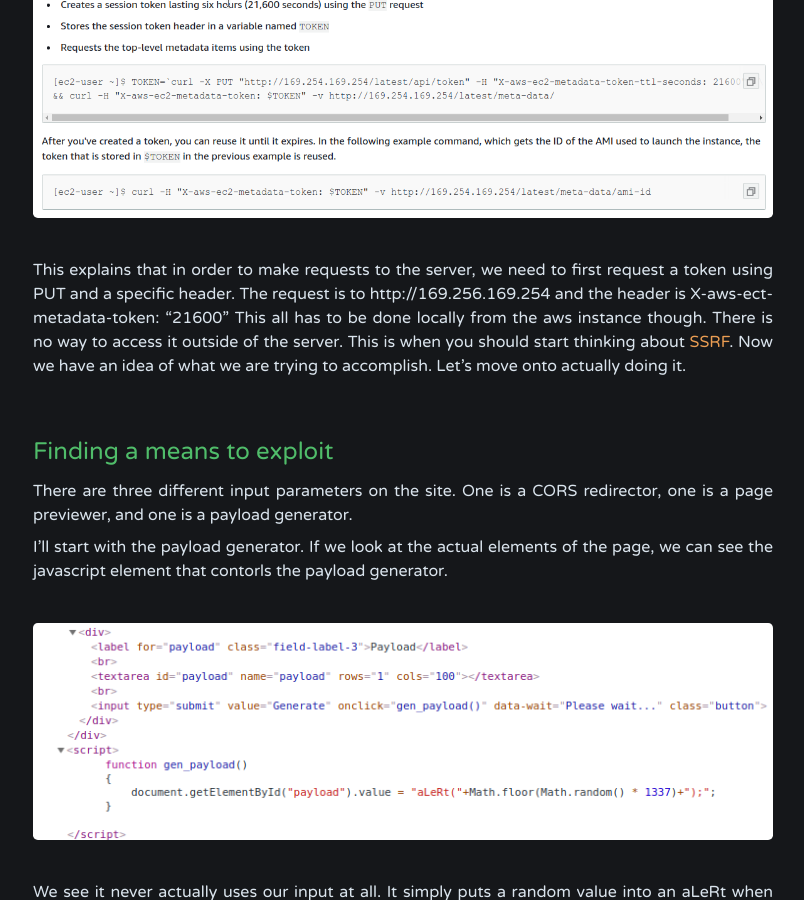
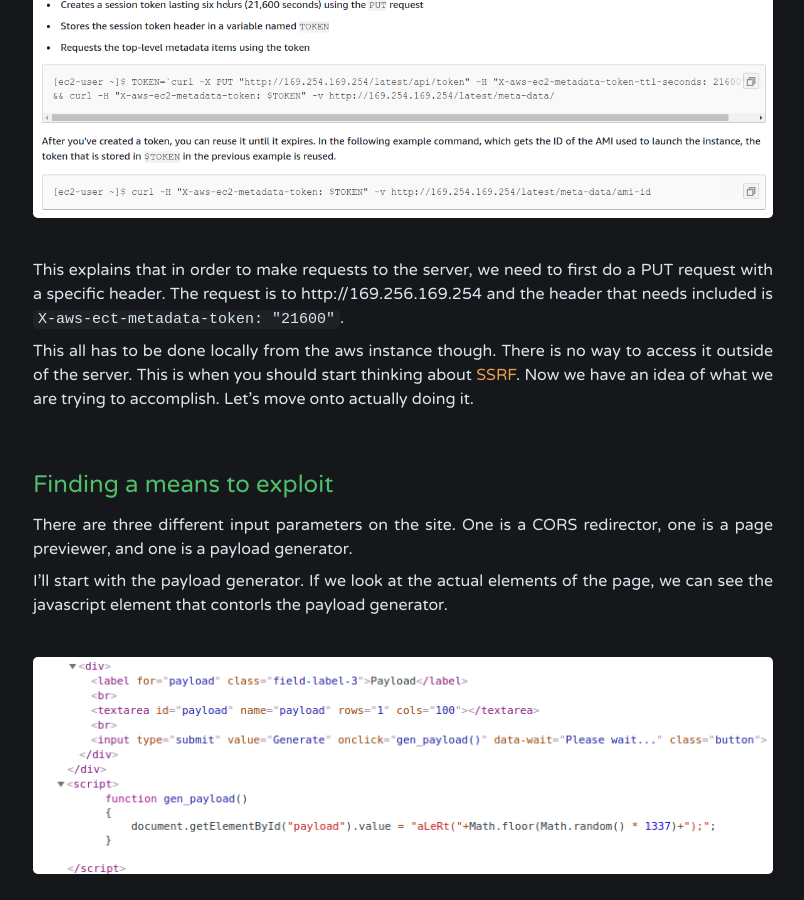
Before and after one commit to debugmen/debugmen.github.io, a Jekyll site: the page built from _posts/2021-02-23-hacker_tools.md, in a window 1280 px wide and 900 px high, scrolled down 1934 px. Shown: the whole window, without its empty margins (237-1041 px from the left). Built offline with Jekyll 4.4.1, drawn with Linux system fonts in a browser that asks for light colours; some of the changed text lies outside the part shown.

Commit message:
Fixed another typo

```diff
--- a/_posts/2021-02-23-hacker_tools.md
+++ b/_posts/2021-02-23-hacker_tools.md
@@ -55,8 +55,9 @@ Just from looking at the release notes, it's safe to assume that this is going t
 &nbsp;
 
 
-This explains that in order to make requests to the server, we need to first request a token using PUT and a specific header.
-The request is to http://169.256.169.254 and the header is X-aws-ect-metadata-token: "21600"
+This explains that in order to make requests to the server, we need to first do a PUT request with a specific header.
+The request is to http://169.256.169.254 and the header that needs included is `X-aws-ect-metadata-token: "21600"`.
+
 This all has to be done locally from the aws instance though.
 There is no way to access it outside of the server. This is when you should start thinking about [SSRF](https://portswigger.net/web-security/ssrf).
 Now we have an idea of what we are trying to accomplish. Let's move onto actually doing it.
```
Also changed, not shown: other parts of _posts/2021-02-23-hacker_tools.md (+1 -1 lines).
